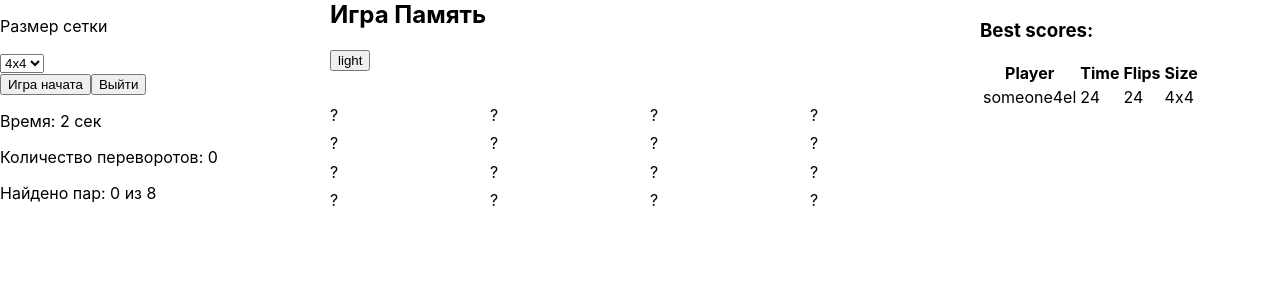
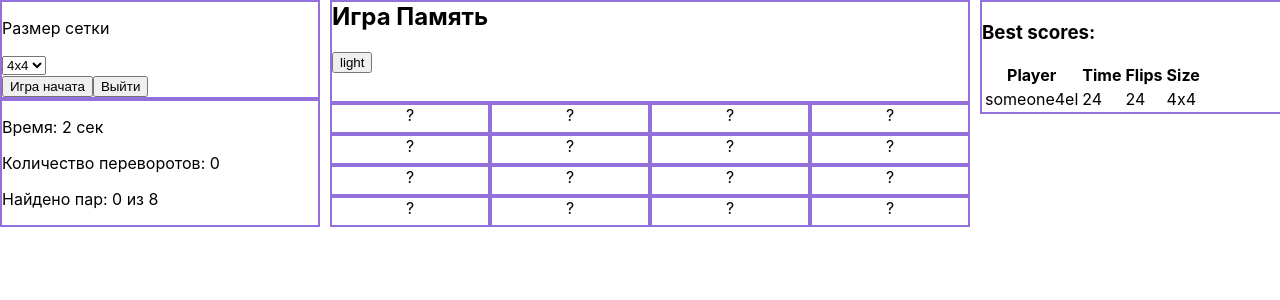
Before and after one commit to NoDanate/AngReact_Project, a React (Create React App) app in the folder prjct/: page / in a window 1280 px wide. Both pictures are taken after a click on the button "Начать игру". Shown: the top 300 px of the page. Built offline with nearby package versions, Linux system fonts and the light colour scheme.

Commit message:
new style!!! 2.0 Exit btn is now won't show errors, it's just not working!!!!!!

```diff
--- a/prjct/src/App.css
+++ b/prjct/src/App.css
@@ -35,3 +35,6 @@ h1{
   grid-column: 3;
   grid-row: 1
 }
+
+.game-section{
+}
--- a/prjct/src/App.js
+++ b/prjct/src/App.js
@@ -100,6 +100,10 @@ function App() {
     }
   }
 
+  const handleLogOut = () => {
+
+  }
+
   useEffect(() => {
     let timer;
     if(gameStarted && solved.length<cards.length){
@@ -115,23 +119,25 @@ function App() {
 
   return (
       <div className={`memory-game ${darkMode ? 'dark' : 'light'}`}>
+
+
         <section className="center">
-        <div className="game-header">
+        <div className="game-header" style={{border:"solid 2px mediumpurple"}}>
         <h1>Игра Память</h1>
 
         <button onClick={() => setDark(!darkMode)}>{darkMode ? 'dark' : 'light'}</button>
         </div>
 
-        <div className='game-section' style={{display:"grid", gridTemplateColumns: `repeat(${gridSize}, 1fr)`}}>
+        <div className='game-section' style={{display:"grid", gridTemplateColumns: `repeat(${gridSize}, 1fr)`, gridTemplateRows: `repeat(${gridSize}, 1fr)`}}>
           {cards.map(card => (
-              <div onClick = {() => handleCardClick(card.id)} key={card.id}  className={`card ${flipped.includes(card.id) || solved.includes(card.id) ? 'flipped' : ''}`}>
+              <div style={{border:"solid 2px mediumpurple", textAlign:"center"}} onClick = {() => handleCardClick(card.id)} key={card.id}  className={`card ${flipped.includes(card.id) || solved.includes(card.id) ? 'flipped' : ''}`}>
                 {flipped.includes(card.id) || solved.includes(card.id) ? card.emoji : '?'}
               </div>
           ))}
         </div>
 
         {solved.length === cards.length && cards.length !== 0 &&(
-            <div className="GameOver">
+            <div className="GameOver" style={{border:"solid 2px mediumpurple"}}>
           <h2>Поздравляем, {username}!</h2>
           <p>Вы завершили игру за {gameTime} секунд и {flips} ходов!</p>
           <button onClick={initGame}>Играть снова</button>
@@ -139,7 +145,7 @@ function App() {
         </section>
 
         <section className="left">
-          <div className="game-controls">
+          <div className="game-controls" style={{border:"solid 2px mediumpurple"}}>
             <div>
               <p>Размер сетки</p>
               <select
@@ -154,10 +160,10 @@ function App() {
             <button onClick={initGame}>
               {gameStarted ? 'Игра начата' : 'Начать игру'}
             </button>
-            <button onClick={''}>Выйти</button>
+            <button onClick={handleLogOut}>Выйти</button>
           </div>
 
-          <div className='game-stats'>
+          <div className='game-stats' style={{border:"solid 2px mediumpurple"}}>
             <p>Время: {gameTime} ceк</p>
             <p>Количество переворотов: {flips}</p>
             <p>Найдено пар: {solved.length / 2} из {(gridSize * gridSize) / 2}</p>
@@ -168,7 +174,7 @@ function App() {
 
 
         <section className="right">
-        <div className="high-scores">
+        <div className="high-scores" style={{border:"solid 2px mediumpurple"}}>
           <h3>Best scores:</h3>
           <table>
               <tbody>
```
